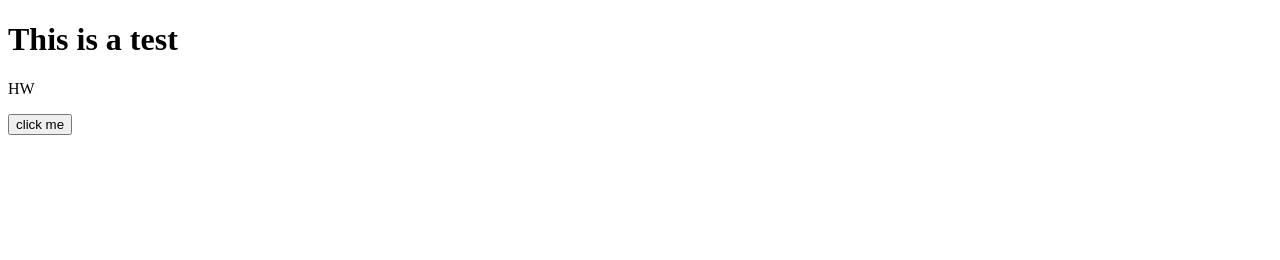
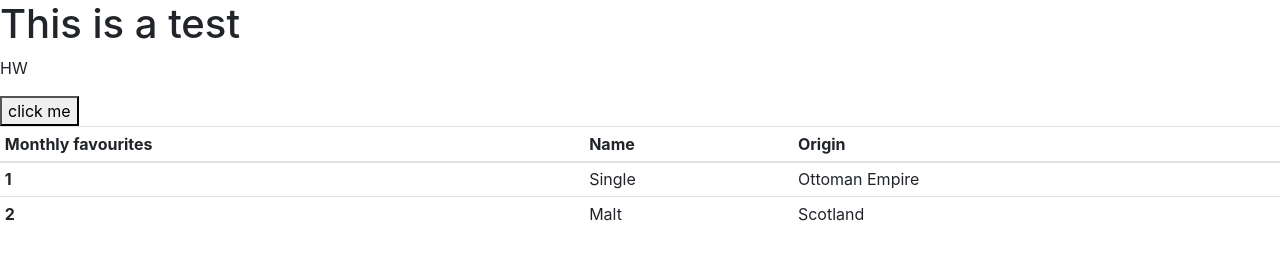
Before and after one commit to EdwardBonner96/Learning-Bootstrap, a plain HTML site: page index.html in a window 1280 px wide. Drawn offline with nearby package versions, Linux system fonts and the light colour scheme.

Commit message:
add table

```diff
--- a/index.html
+++ b/index.html
@@ -4,11 +4,36 @@
     <meta charset="UTF-8">
     <meta http-equiv="X-UA-Compatible" content="IE=edge">
     <meta name="viewport" content="width=device-width, initial-scale=1.0">
+    <link rel="stylesheet" href="https://cdn.jsdelivr.net/npm/bootstrap@4.1.3/dist/css/bootstrap.min.css" integrity="sha384-MCw98/SFnGE8fJT3GXwEOngsV7Zt27NXFoaoApmYm81iuXoPkFOJwJ8ERdknLPMO" crossorigin="anonymous">
+    <script src="https://code.jquery.com/jquery-3.3.1.slim.min.js" integrity="sha384-q8i/X+965DzO0rT7abK41JStQIAqVgRVzpbzo5smXKp4YfRvH+8abtTE1Pi6jizo" crossorigin="anonymous"></script>
+    <script src="https://cdn.jsdelivr.net/npm/popper.js@1.14.3/dist/umd/popper.min.js" integrity="sha384-ZMP7rVo3mIykV+2+9J3UJ46jBk0WLaUAdn689aCwoqbBJiSnjAK/l8WvCWPIPm49" crossorigin="anonymous"></script>
+    <script src="https://cdn.jsdelivr.net/npm/bootstrap@4.1.3/dist/js/bootstrap.min.js" integrity="sha384-ChfqqxuZUCnJSK3+MXmPNIyE6ZbWh2IMqE241rYiqJxyMiZ6OW/JmZQ5stwEULTy" crossorigin="anonymous"></script>
     <title>Document</title>
 </head>
 <body>
     <h1>This is a test</h1>
     <p>HW</p>
     <button>click me</button>
+    <table class="table table-sm">
+        <thead>
+          <tr>
+            <th scope="col">Monthly favourites</th>
+            <th scope="col">Name</th>
+            <th scope="col">Origin</th>
+          </tr>
+        </thead>
+        <tbody>
+          <tr>
+            <th scope="row">1</th>
+            <td>Single</td>
+            <td>Ottoman Empire</td>
+          </tr>
+          <tr>
+            <th scope="row">2</th>
+            <td>Malt</td>
+            <td>Scotland</td>
+          </tr>
+        </tbody>
+      </table>
 </body>
 </html>
```
